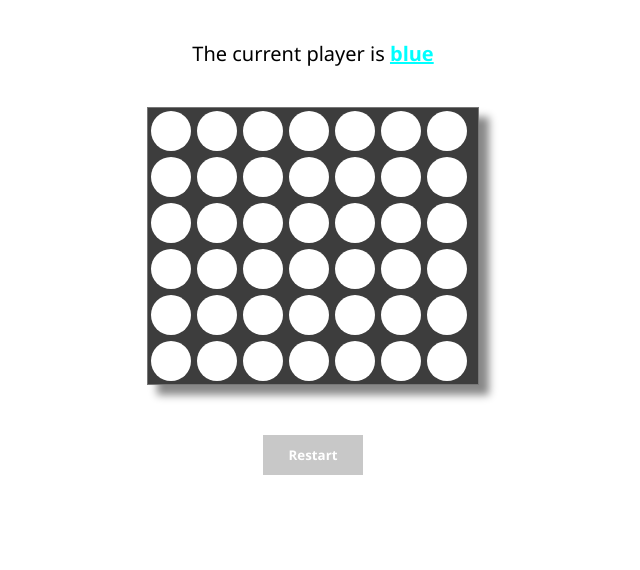
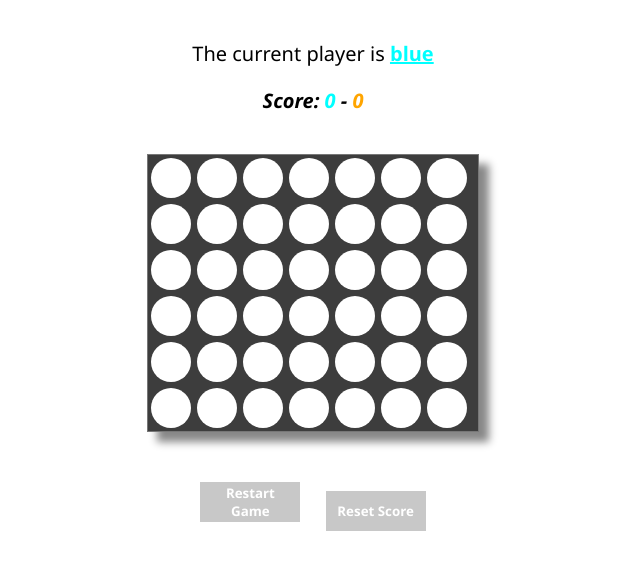
Before and after one commit to MarcusMelconianAW/ConnectFour, a plain HTML site: page index.html in a window 1280 px wide. Shown: the whole page, without its empty margins (327-967 px from the left). Drawn offline with Linux system fonts and the light colour scheme.

Commit message:
Main push

```diff
--- a/function.js
+++ b/function.js
@@ -1,9 +1,14 @@
 // Game variables
 let board = document.querySelector(".board")
 let player = document.querySelector(".player")
+let score_blue = document.querySelector(".score_blue")
+let score_orange= document.querySelector(".score_orange")
 let playAgain = document.querySelector(".playAgain")
+let resetScore = document.querySelector(".resetScore")
 let box = 0
 let gameover = false;
+let blue_score = 0;
+let orange_score = 0;
 let winningArray = [
     [0, 1, 2, 3], [41, 40, 39, 38], [7, 8, 9, 10],
     [34, 33, 32, 31], [14, 15, 16, 17], [27, 26, 25, 24],
@@ -38,7 +43,10 @@ function loadDOM() {
 
     createBoard()
     player.innerHTML = currentPlayer
+    score_blue.innerHTML = blue_score
+    score_orange.innerHTML = orange_score
     playAgain.addEventListener("click", reset)
+    resetScore.addEventListener("click", resetScoreFunc)
     let squares = document.querySelectorAll(".board div")
     Array.from(squares).forEach(square => {
         square.addEventListener("click", clickBox)
@@ -140,6 +148,7 @@ function checkWon() {
 
             setTimeout(function() {
                 var response = confirm("Blue player wins! Play again?");
+                blue_score += 1;
                 if (response) {
 
                     reset();
@@ -155,6 +164,7 @@ function checkWon() {
 
             setTimeout(function() {
                 var response = confirm("Orange player wins! Play again?");
+                orange_score += 1;
                 if (response) {
 
                     reset();
@@ -185,3 +195,19 @@ function reset() {
     });
 
 }
+
+function resetScoreFunc() {
+
+    blue_score = 0;
+    orange_score = 0;
+    board.innerHTML = "";
+    currentPlayer = 'blue';
+    document.getElementById("playerid").style.color="cyan";
+    gameover = false;
+    loadDOM();
+    const divs = document.querySelectorAll('div');
+    divs.forEach((div) => {
+    div.style.setProperty('--td-background-color', 'rgb(183, 255, 251)');
+    });
+
+}
--- a/index.html
+++ b/index.html
@@ -9,9 +9,10 @@
     <div class="container">
         <div class="currentPlayer">The current player is
             <span id="playerid" class="player"></span>
+            <div class="scorecard">Score: <span class="score_blue" style="color:cyan">0</span> - <span class="score_orange" style="color:orange">0</span></div>
             <div class="board">
             </div>
-            <button class="playAgain">Restart</button>
+            <button class="playAgain">Restart Game</button> <button class="resetScore">Reset Score</button>
         </div>
     </div>
 </body>
--- a/main.css
+++ b/main.css
@@ -13,6 +13,12 @@
     font-weight: 600;
     color: cyan;
     text-decoration: underline;
+}
+
+.scorecard {
+    margin-top: 20px;
+    font-weight: 600;
+    font-style: italic;
 }
 
 .board {
@@ -58,6 +64,7 @@
 
 .playAgain {
     margin-top: 10px;
+    margin-right: 20px;
     font-family: 'Segoe UI', Tahoma, Geneva, Verdana, sans-serif;
     width: 100px;
     height: 40px;
@@ -72,3 +79,20 @@
     background-color: rgb(180, 180, 180);
     cursor: pointer;
 }
+
+.resetScore {
+    margin-top: 10px;
+    font-family: 'Segoe UI', Tahoma, Geneva, Verdana, sans-serif;
+    width: 100px;
+    height: 40px;
+    background-color: rgb(200, 200, 200);
+    color: white;
+    font-weight: 600;
+    border: none;
+    transition: 0.2s ease-in-out;
+}
+
+.resetScore:hover {
+    background-color: rgb(180, 180, 180);
+    cursor: pointer;
+}
```
